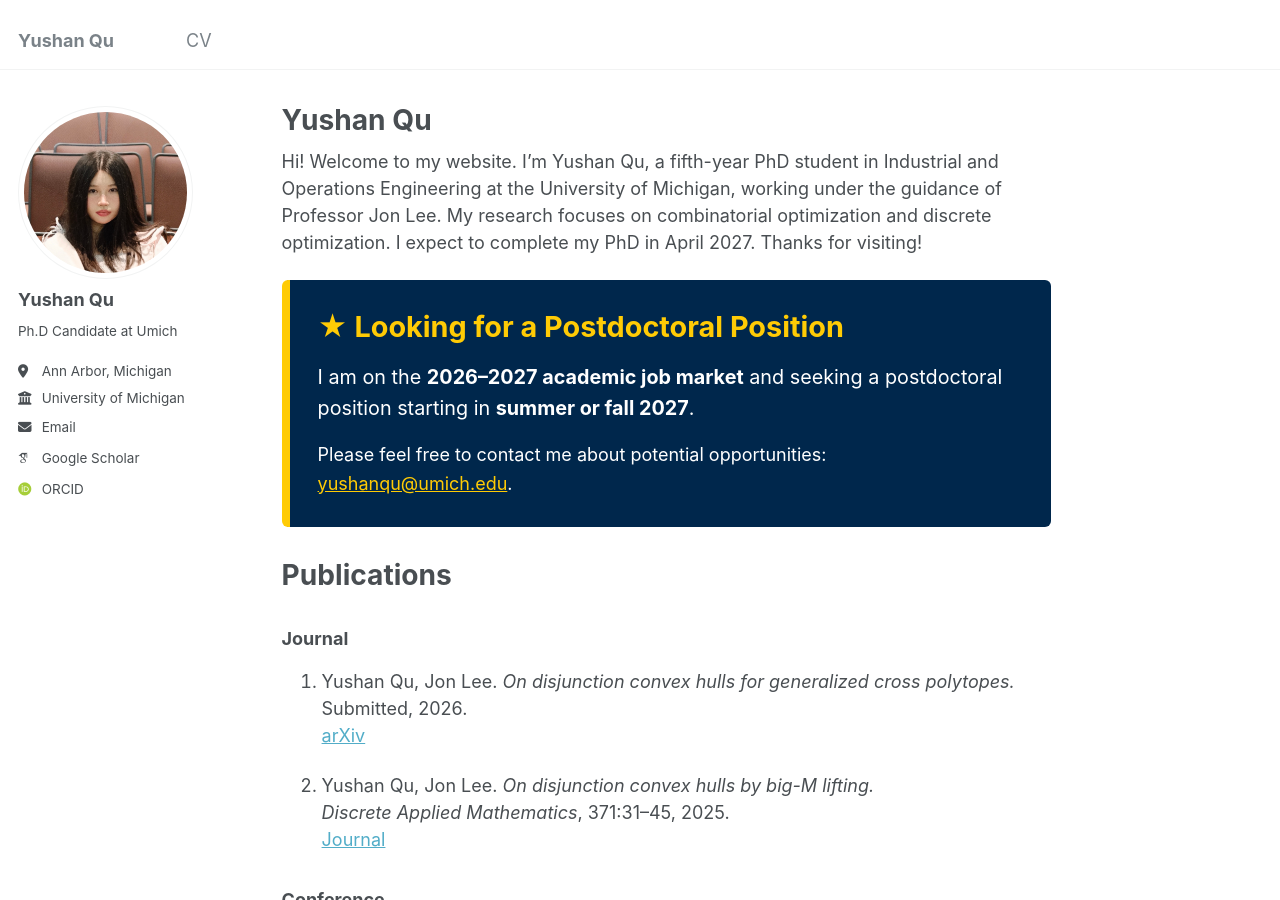
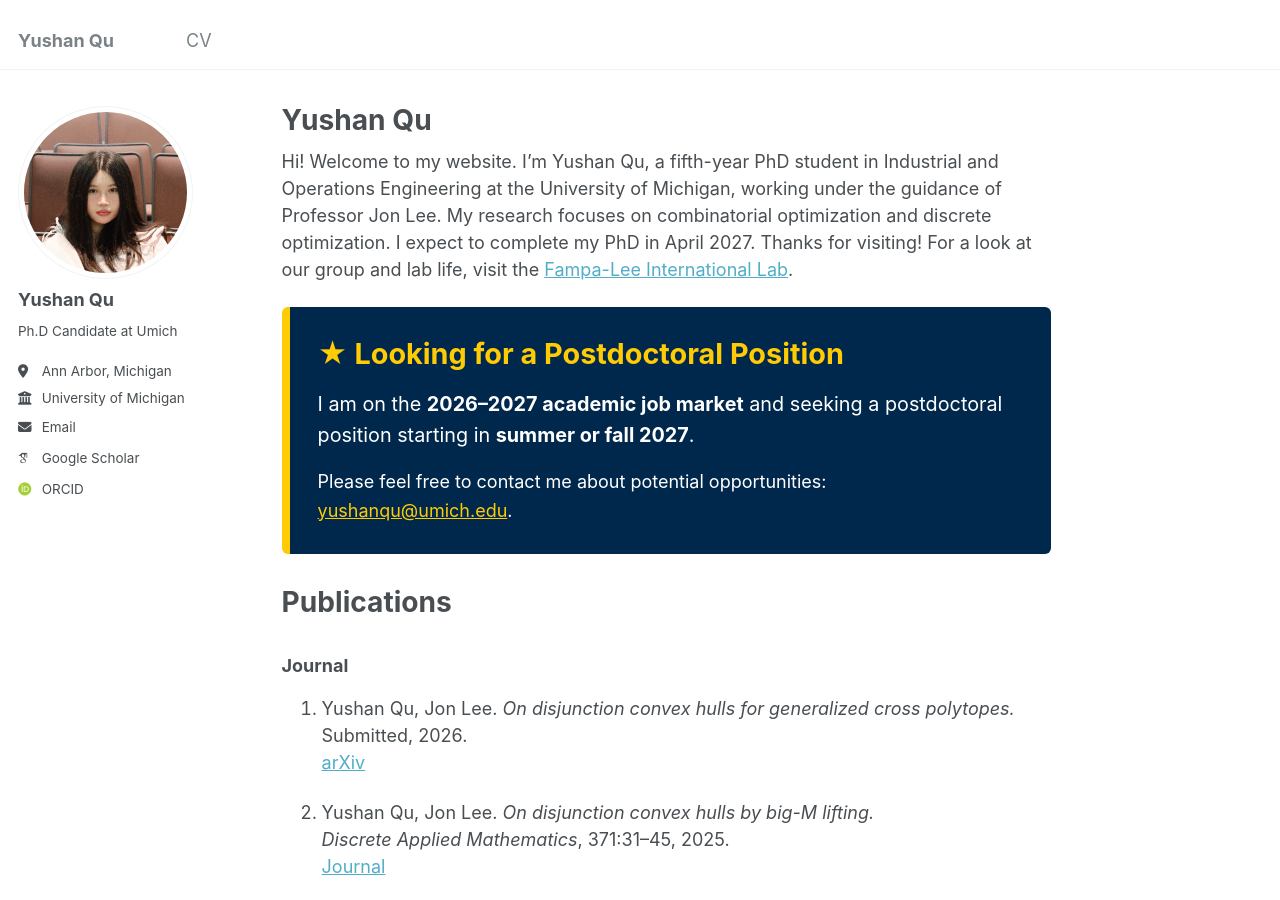
Before and after one commit to yushanqu/yushanqu.github.io, a Jekyll site: the page built from _pages/about.md, in a window 1280 px wide and 900 px high. Built offline with Jekyll 4.4.1, drawn with Linux system fonts in a browser that asks for light colours; some web fonts are replaced.

Commit message:
Update about.md

```diff
--- a/_pages/about.md
+++ b/_pages/about.md
@@ -8,6 +8,7 @@ redirect_from:
 ---
 
 Hi! Welcome to my website. I’m Yushan Qu, a fifth-year PhD student in Industrial and Operations Engineering at the University of Michigan, working under the guidance of Professor Jon Lee. My research focuses on combinatorial optimization and discrete optimization. I expect to complete my PhD in April 2027. Thanks for visiting!
+For a look at our group and lab life, visit the [Fampa-Lee International Lab](https://jon77lee.github.io/FL_Lab/).
 
 <div style="
   background-color: #00274C;
```
